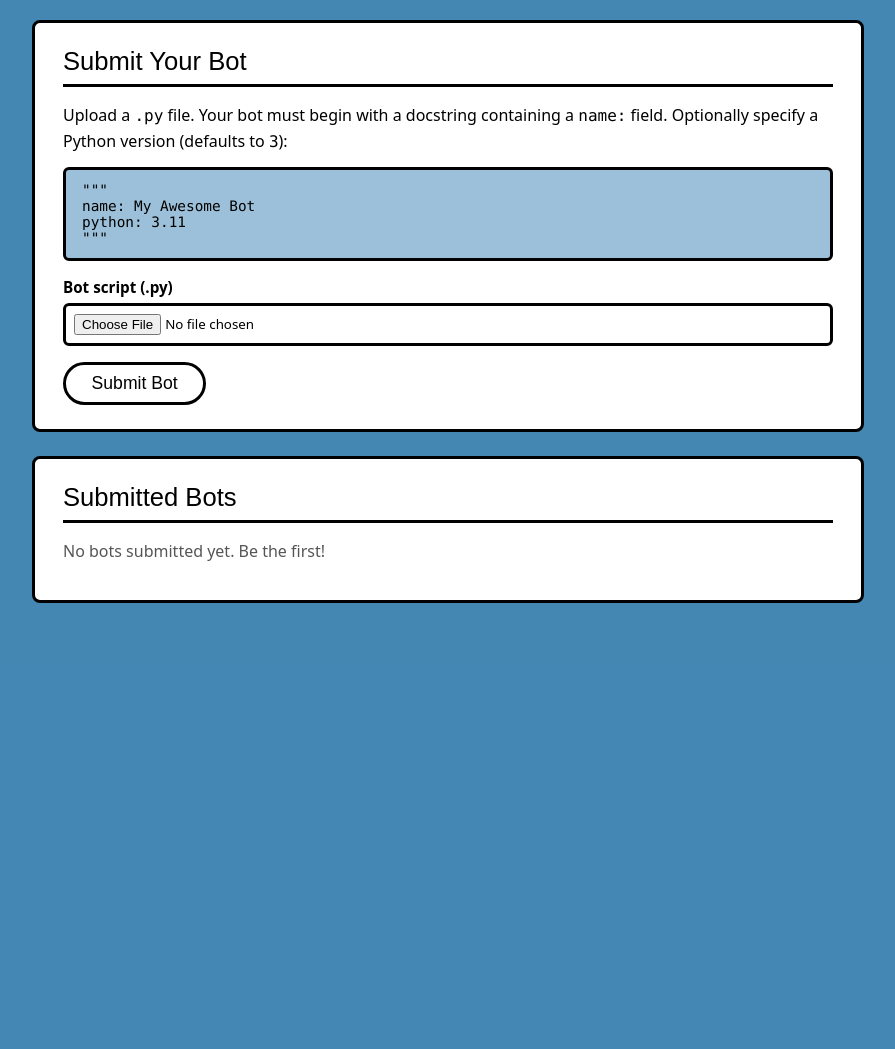
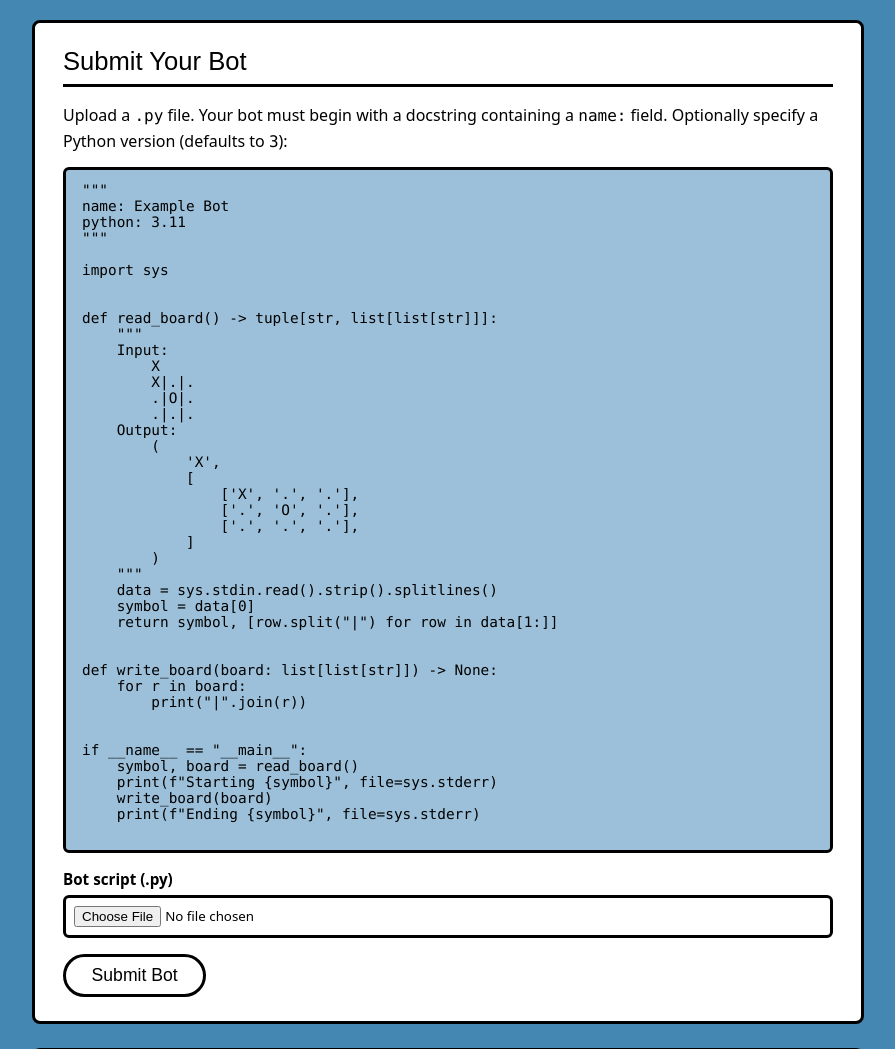
Before and after one commit to pyowa/june-2026-tictactoe-bots, a FastAPI app: template web/templates/index.html in a window 1280 px wide. Shown: the part 135-1184 px from the top of the page, without its empty margins (192-1087 px from the left). Before the commit the page ends 738 px from the top, so only its background shows below. Run offline with FastAPI, Linux system fonts and the light colour scheme; the template is opened without the code that fills it, so the values that code supplies are empty; some web fonts are replaced.

Commit message:
update example

```diff
--- a/web/templates/index.html
+++ b/web/templates/index.html
@@ -13,9 +13,47 @@
 
     <p>Upload a <code>.py</code> file. Your bot must begin with a docstring containing a <code>name:</code> field. Optionally specify a Python version (defaults to <code>3</code>):</p>
     <pre><code>"""
-name: My Awesome Bot
+name: Example Bot
 python: 3.11
-"""</code></pre>
+"""
+
+import sys
+
+
+def read_board() -> tuple[str, list[list[str]]]:
+    """
+    Input:
+        X
+        X|.|.
+        .|O|.
+        .|.|.
+    Output:
+        (
+            'X',
+            [
+                ['X', '.', '.'],
+                ['.', 'O', '.'],
+                ['.', '.', '.'],
+            ]
+        )
+    """
+    data = sys.stdin.read().strip().splitlines()
+    symbol = data[0]
+    return symbol, [row.split("|") for row in data[1:]]
+
+
+def write_board(board: list[list[str]]) -> None:
+    for r in board:
+        print("|".join(r))
+
+
+if __name__ == "__main__":
+    symbol, board = read_board()
+    print(f"Starting {symbol}", file=sys.stderr)
+    write_board(board)
+    print(f"Ending {symbol}", file=sys.stderr)
+    </code></pre>
+
 
     <form method="post" action="/submit" enctype="multipart/form-data">
         <label for="file">Bot script (.py)</label>
```
Also changed, not shown: README.md.
